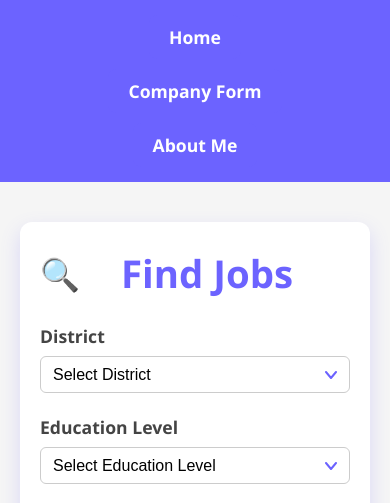
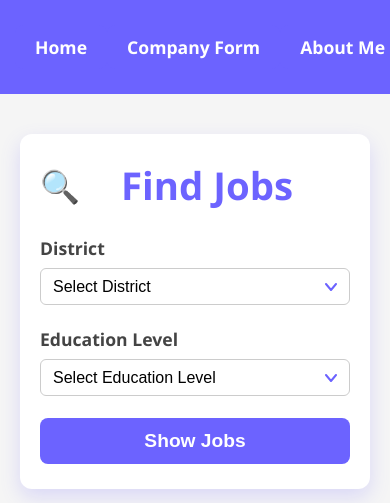
Before and after one commit to ccraze049/localjobportal, a website: page public/index.html in a window 390 px wide. Shown: the top 503 px of the page. Drawn offline with Linux system fonts and the light colour scheme.

Commit message:
Restored to '293da3d59ee58e92c1383a07c5cbeee68b69b95c'
Replit-Restored-To: 293da3d59ee58e92c1383a07c5cbeee68b69b95c

```diff
--- a/public/index.html
+++ b/public/index.html
@@ -33,7 +33,6 @@
         max-width: 1200px;
         margin: 0 auto;
         position: relative;
-        padding: 0 20px;
       }
       nav a {
         color: white;
@@ -47,7 +46,6 @@
         background: var(--accent-color);
         border-radius: 8px;
         transition: all 0.3s ease;
-        min-width: fit-content;
       }
       nav a:hover {
         background: #514dcf;
@@ -63,7 +61,6 @@
 
       nav a:nth-child(2):hover {
         transform: translateX(-50%) translateY(-2px);
-        left: 50%;
       }
       main {
         flex: 1;
@@ -195,22 +192,10 @@
         header {
           padding: 15px;
         }
-        nav {
-          flex-direction: column;
-          gap: 10px;
-          padding: 0;
-        }
         nav a:nth-child(2) {
           position: static;
           transform: none;
-          margin: 0;
-          order: 2;
-        }
-        nav a:nth-child(1) {
-          order: 1;
-        }
-        nav a:nth-child(3) {
-          order: 3;
+          margin: 10px 0;
         }
         .search-section {
           padding: 25px 20px;
```
Also changed, not shown: public/about.html (+6 -0 lines).
